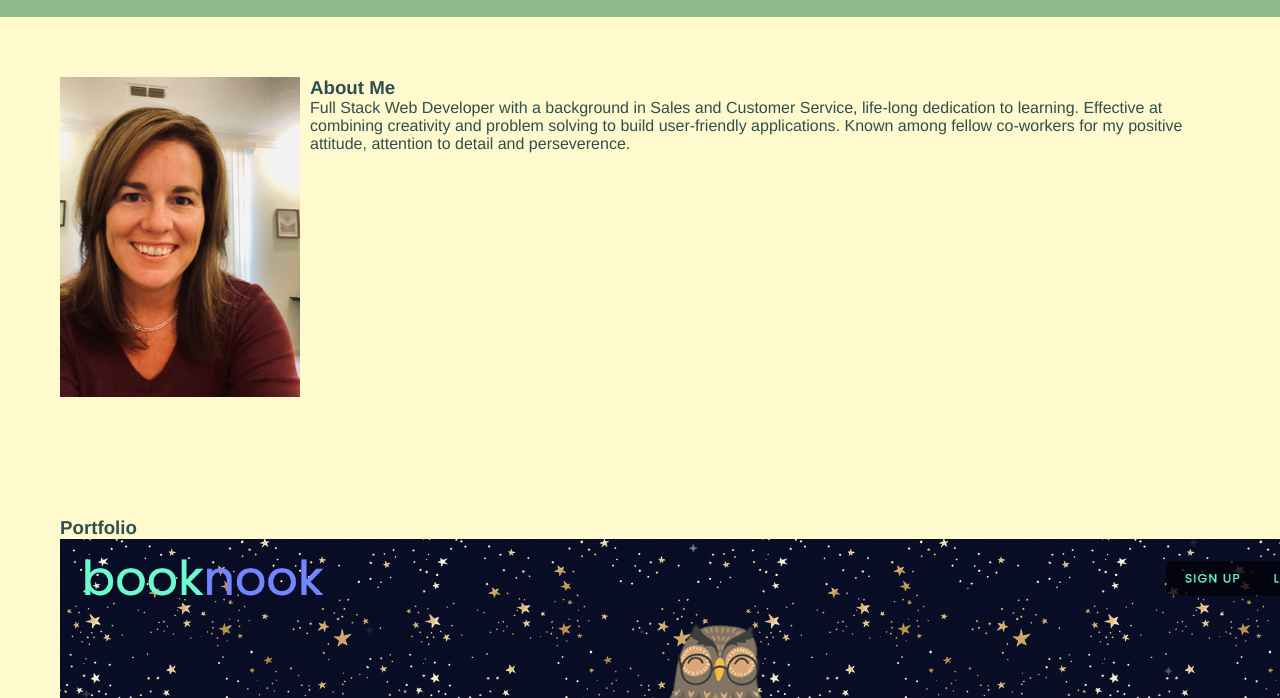
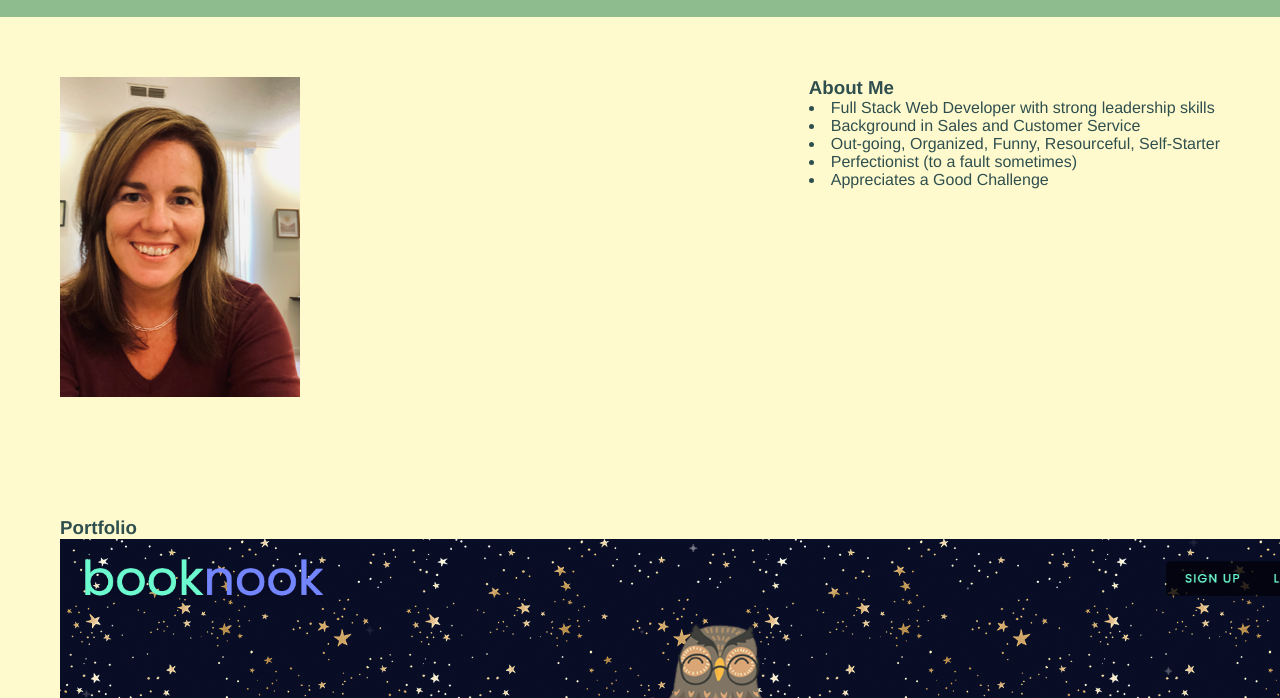
Before and after one commit to kristafrancis/Challenge-2, a plain HTML site: page index.html in a window 1280 px wide. Shown: the part 102-800 px from the top of the page. Drawn offline with Linux system fonts and the light colour scheme.

Commit message:
change about me section

```diff
--- a/index.html
+++ b/index.html
@@ -27,10 +27,12 @@
             <img src="./assets/images/headshot.png" class="profile-picture" alt="profile picture">
             <div>
                 <h3>About Me</h3>
-                <div class="section-content">Full Stack Web Developer with a background in Sales and Customer Service,
-                    life-long dedication to learning. Effective at combining creativity and problem solving to build
-                    user-friendly applications.
-                    Known among fellow co-workers for my positive attitude, attention to detail and perseverence.
+                <div class="section-content">
+                    <li>Full Stack Web Developer with strong leadership skills</li>
+                    <li>Background in Sales and Customer Service</li>
+                    <li>Out-going, Organized, Funny, Resourceful, Self-Starter</li>
+                    <li>Perfectionist (to a fault sometimes)</li>
+                    <li>Appreciates a Good Challenge</li>
                 </div>
             </div>
         </section>
@@ -66,7 +68,7 @@
             <h3>Contact Me</h3>
             <ul>
                 <li>561-889-1337</li>
-                <li><a href="mailto:kfran72113@gmail.com">kfran72113@gmail.com</a></li>
+                <li><a href="mailto:kfran72113@gmail.com">Email</a></li>
                 <li><a href="http://github.com/kristafrancis">GitHub</a></li>
                 <li><a href="https://www.linkedin.com/in/krista-francis721/">Linkedin</a></li>
             </ul>
```
